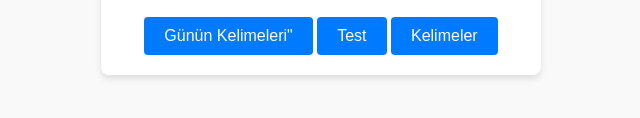
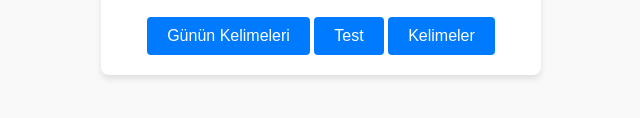
Before and after one commit to MuMSuZ/dil, a plain HTML site: page index.html in a window 1280 px wide. Shown: the part 488-606 px from the top of the page, 319-959 px from the left. Drawn offline with Linux system fonts and the light colour scheme.

Commit message:
Update index.html

```diff
--- a/index.html
+++ b/index.html
@@ -14,7 +14,7 @@
       <input id="translation" type="text" placeholder="Türkçe karşılık">
       <button id="add-word">Kelime Ekle</button>
     </div>
-    <a href="https://mumsuz.github.io/dil/today.html" class="link">Günün Kelimeleri"</a>
+    <a href="https://mumsuz.github.io/dil/today.html" class="link">Günün Kelimeleri</a>
     <a href="https://mumsuz.github.io/dil/test.html" class="link">Test</a>
     <a href="https://mumsuz.github.io/dil/word.html" class="link">Kelimeler</a>
   </div>
```
